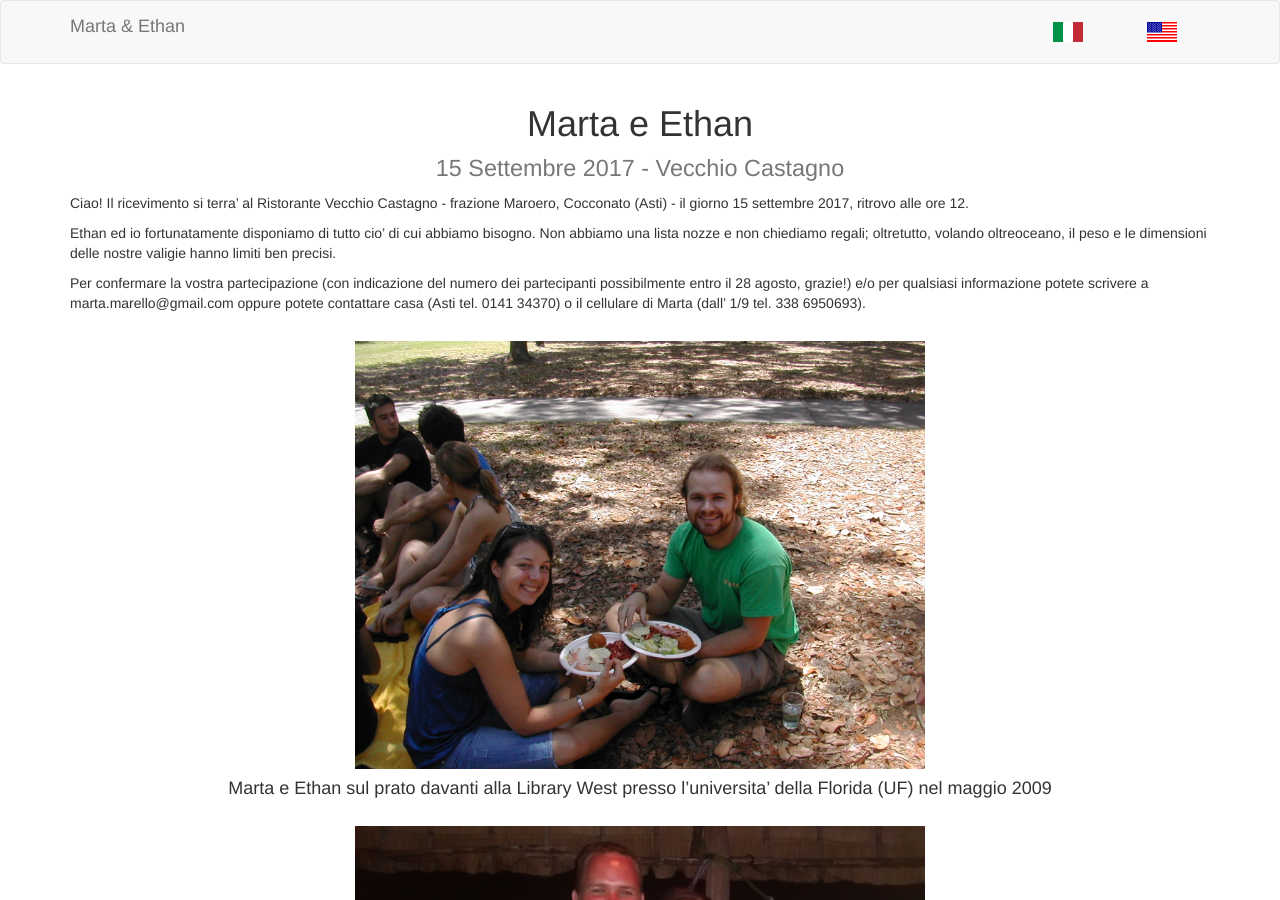
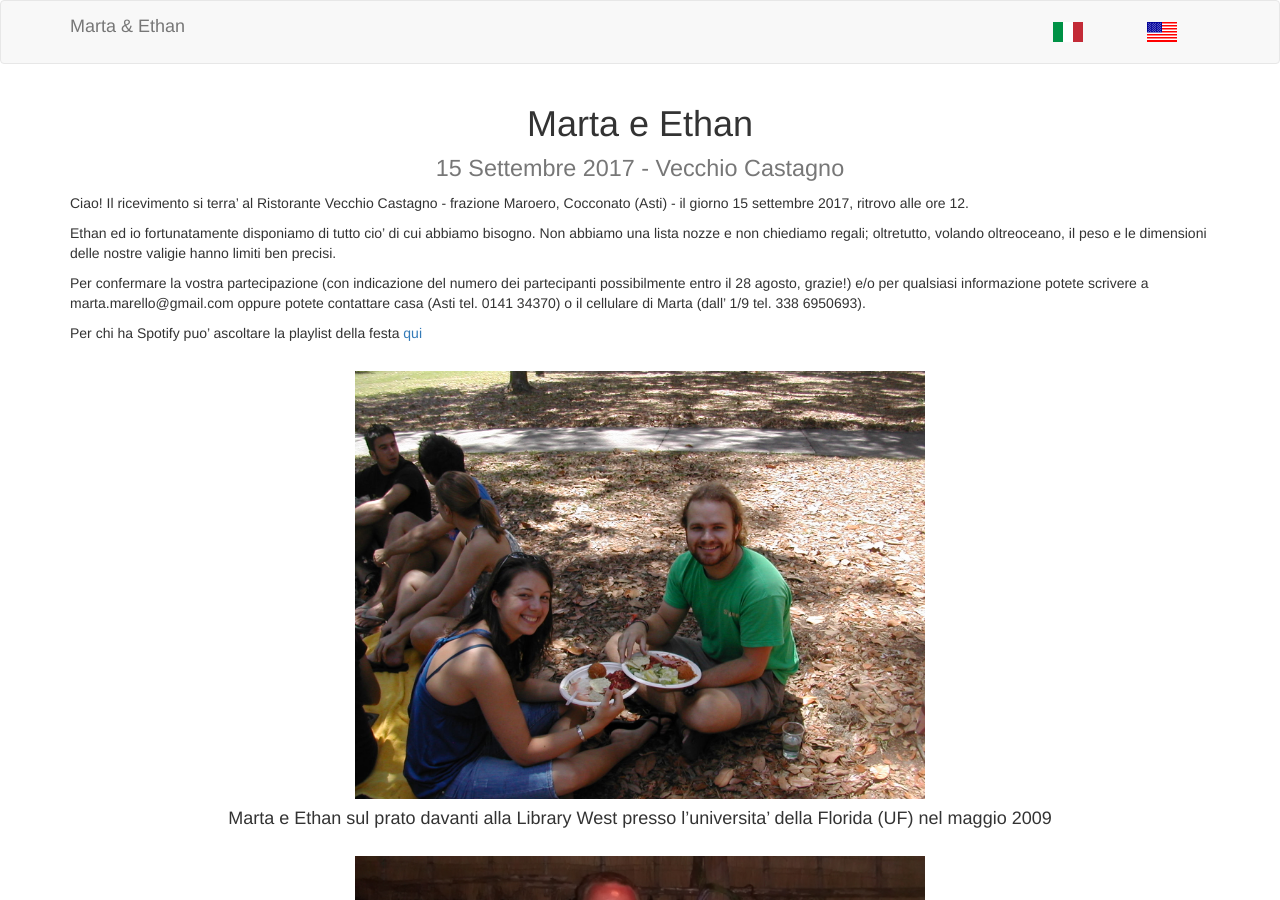
Before and after one commit to esoergel/wedding-site, a Jekyll site: the page built from index.md, in a window 1280 px wide and 900 px high. Built offline with Jekyll 4.4.1, drawn with Linux system fonts in a browser that asks for light colours.

Commit message:
Update index.md

```diff
--- a/index.md
+++ b/index.md
@@ -12,6 +12,8 @@ Ethan ed io fortunatamente disponiamo di tutto cio' di cui abbiamo bisogno. Non
 
 Per confermare la vostra partecipazione (con indicazione del numero dei partecipanti possibilmente entro il 28 agosto, grazie!) e/o per qualsiasi informazione potete scrivere a marta.marello@gmail.com oppure potete contattare casa (Asti tel. 0141 34370) o il cellulare di Marta (dall’ 1/9 tel. 338 6950693).
 
+Per chi ha Spotify puo' ascoltare la playlist della festa [qui](https://open.spotify.com/user/amarela15/playlist/0gCHdbNgpDOhs39ZydBBt0)
+
 ![Marta and Ethan in front of Library West at UF](/img/krishna-lunch.jpg)
 
 #### Marta e Ethan sul prato davanti alla Library West presso l'universita' della Florida (UF) nel maggio 2009
```
